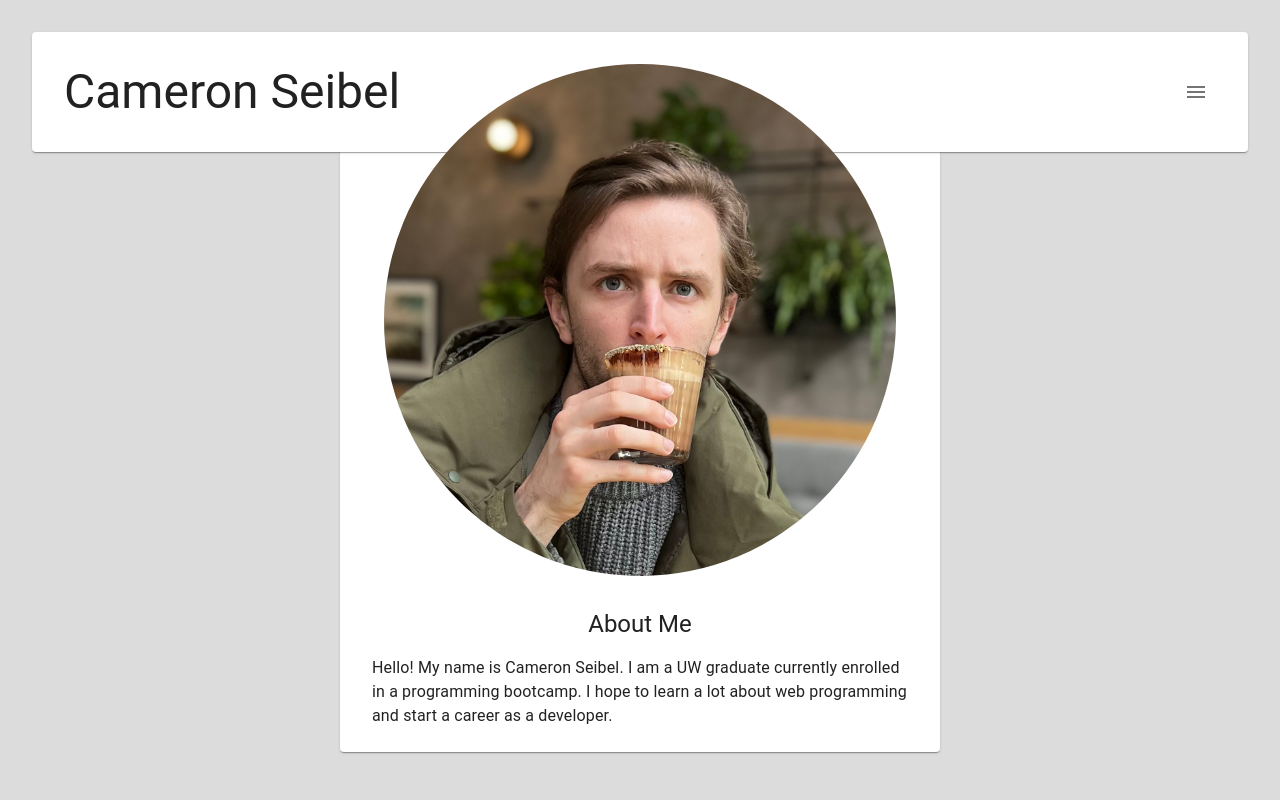
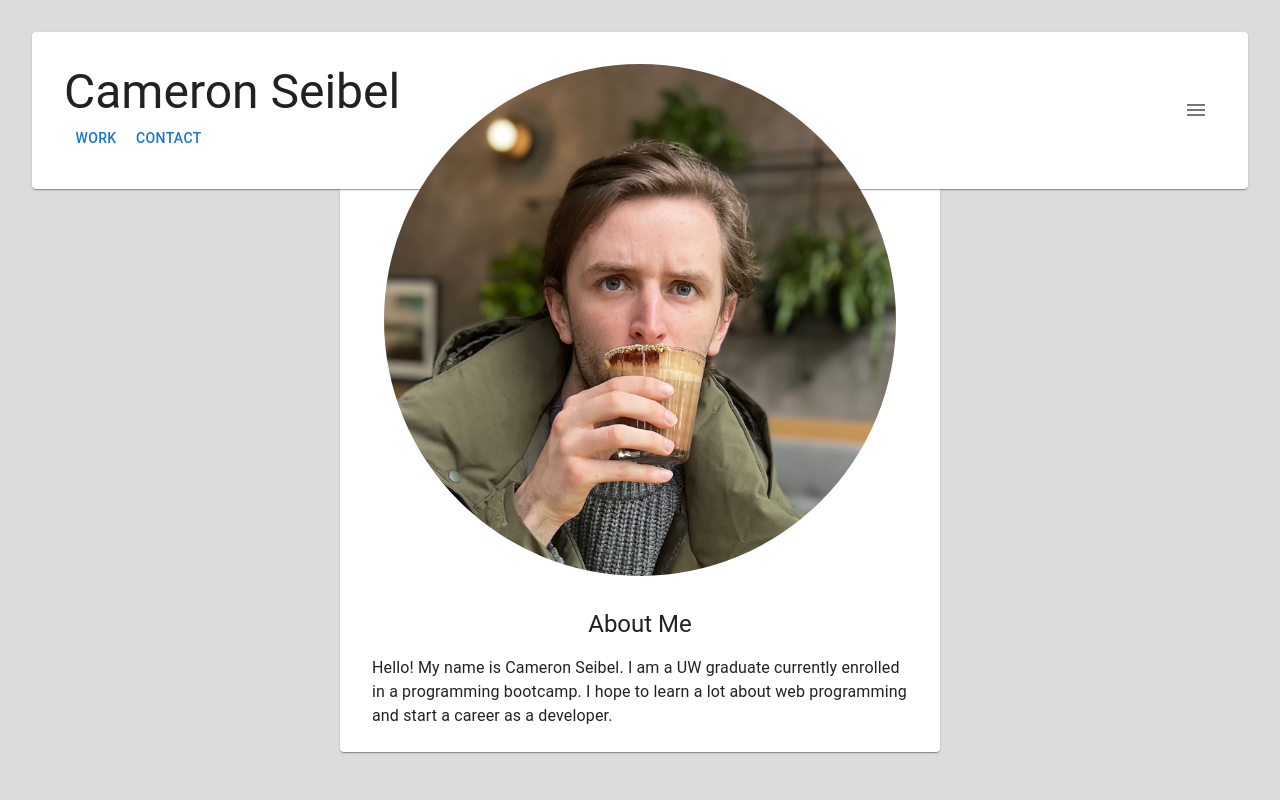
Before and after one commit to CameronMSeibel/cameronmseibel.github.io, a React (Create React App) app: page / in a window 1280 px wide. Shown: the top 800 px of the page. Built offline with nearby package versions, Linux system fonts and the light colour scheme.

Commit message:
Add nav options to header.

```diff
--- a/src/components/Header.js
+++ b/src/components/Header.js
@@ -1,4 +1,4 @@
-import { IconButton, List, ListItem, Paper, Popover, Typography } from "@mui/material";
+import { Box, Button, IconButton, List, ListItem, Paper, Popover, Typography } from "@mui/material";
 import MenuIcon from "@mui/icons-material/Menu"
 import React, {useState} from "react";
 
@@ -47,6 +47,7 @@ function Header({StyleToggle}){
 
     return (
         <Paper component="header" sx={{display: "flex", alignItems: "center", justifyContent: "space-between", margin: "2rem 0", padding: "2rem"}}>
+            <Box>
                 <Typography
                     variant="h3"
                     component="h1"
@@ -54,6 +55,13 @@ function Header({StyleToggle}){
                 >
                     Cameron Seibel
                 </Typography>
+                <Button target="_self" href="#work">
+                    Work
+                </Button>
+                <Button target="_self" href="#contact">
+                    Contact
+                </Button>
+            </Box>
             <MenuPopover />
         </Paper>);
 }
```
Lines whose indentation alone changed are shown as unchanged.
